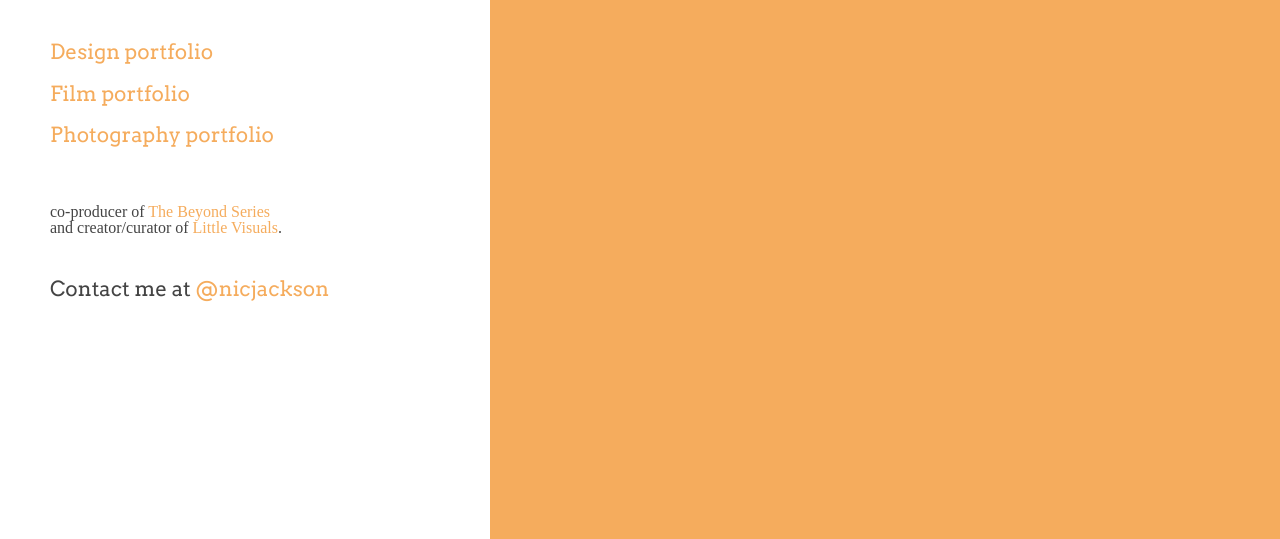
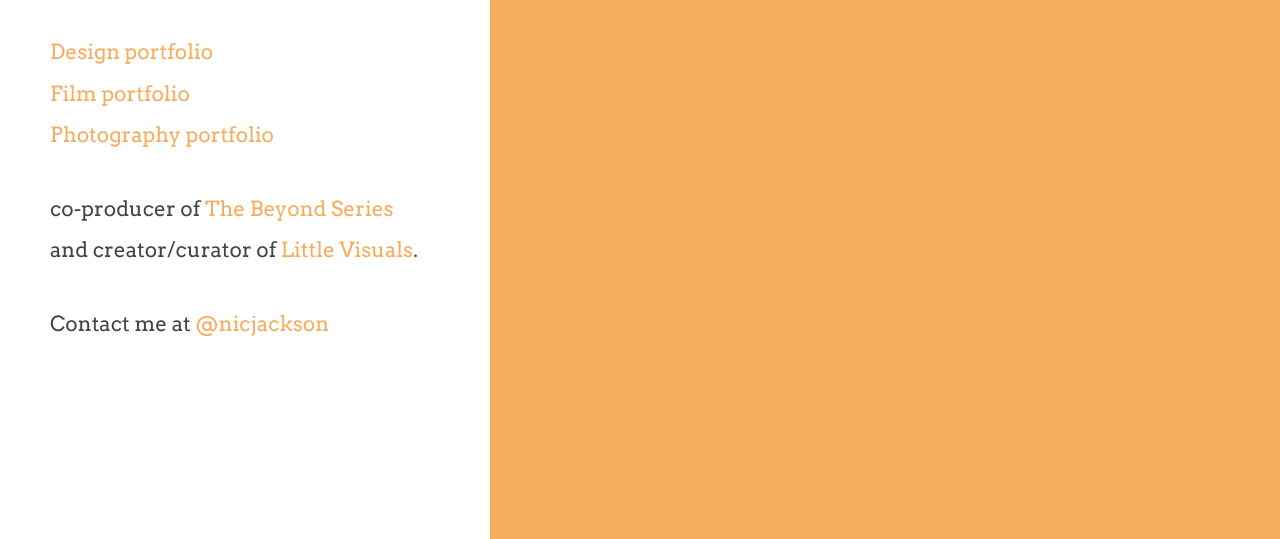
Before and after one commit to nicjackson/nicjackson, a plain HTML site: page index.html in a window 1280 px wide. Shown: the part 261-800 px from the top of the page. Drawn offline with Linux system fonts and the light colour scheme.

Commit message:
Fixed P tag

```diff
--- a/index.html
+++ b/index.html
@@ -22,7 +22,7 @@
       <div class="side-bar">
       <img class="logo" src="logo.jpg">
             <p class="header"><a target="_blank" href="http://www.behance.net/nicjackson">Design portfolio</a></p><p> <a target="_blank" href="http://cargocollective.com/nicjackson">Film portfolio</a></p><p> <a target="_blank" href="http://www.analogue.it">Photography portfolio</a></p><br><br>
-             <br> co-producer of <a target="_blank" href="http://www.beyondseries.co.uk">The Beyond Series</a><br> and creator/curator of <a target="_blank" href="http://www.littlevisuals.co">Little Visuals</a>.</p><br><br>
+             <p>co-producer of <a target="_blank" href="http://www.beyondseries.co.uk">The Beyond Series</a><br> and creator/curator of <a target="_blank" href="http://www.littlevisuals.co">Little Visuals</a>.</p><br><br>
              <p>Contact me at <a target="_blank" href="http://www.twitter.com/nicjackson">@nicjackson</a></p>
       </div>
       <p class="hex">Yes this is just a block of colour.<br>#F5AC5D</p>
```
